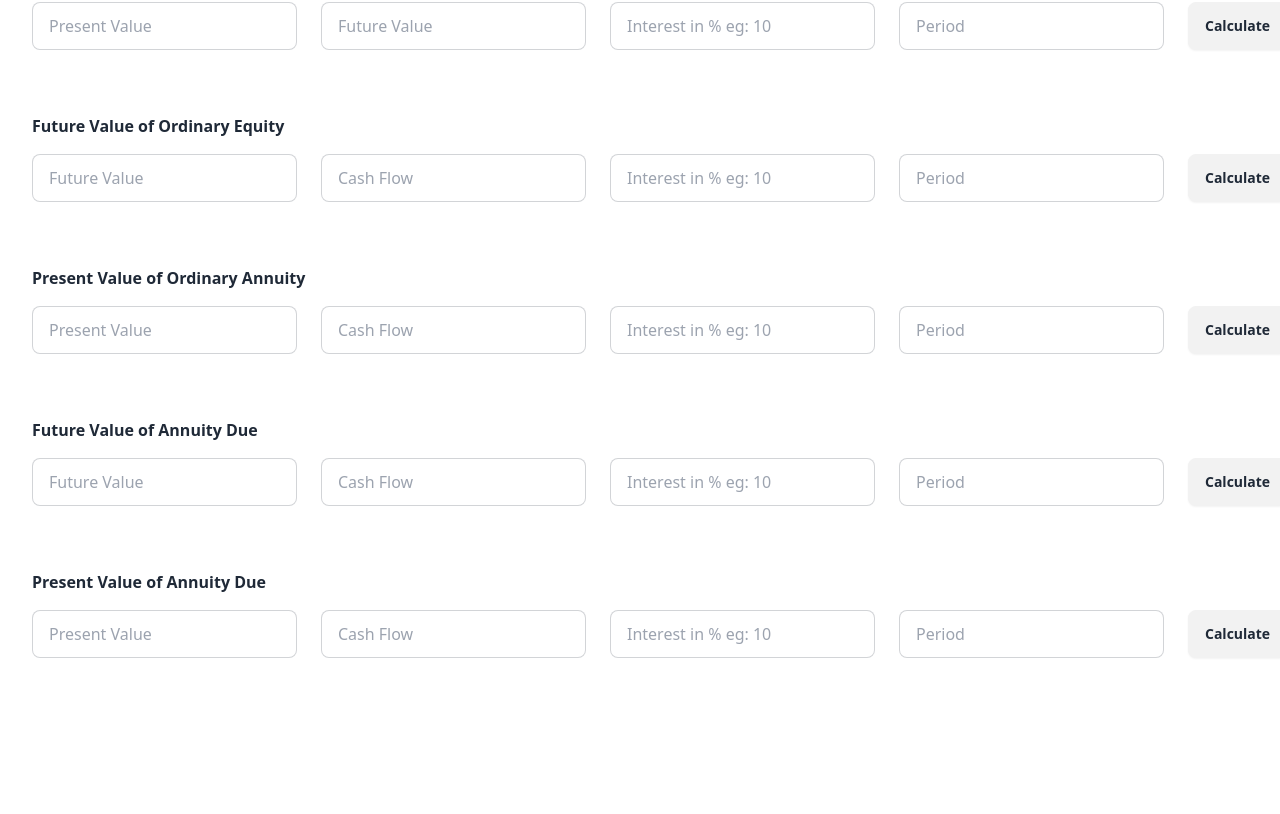
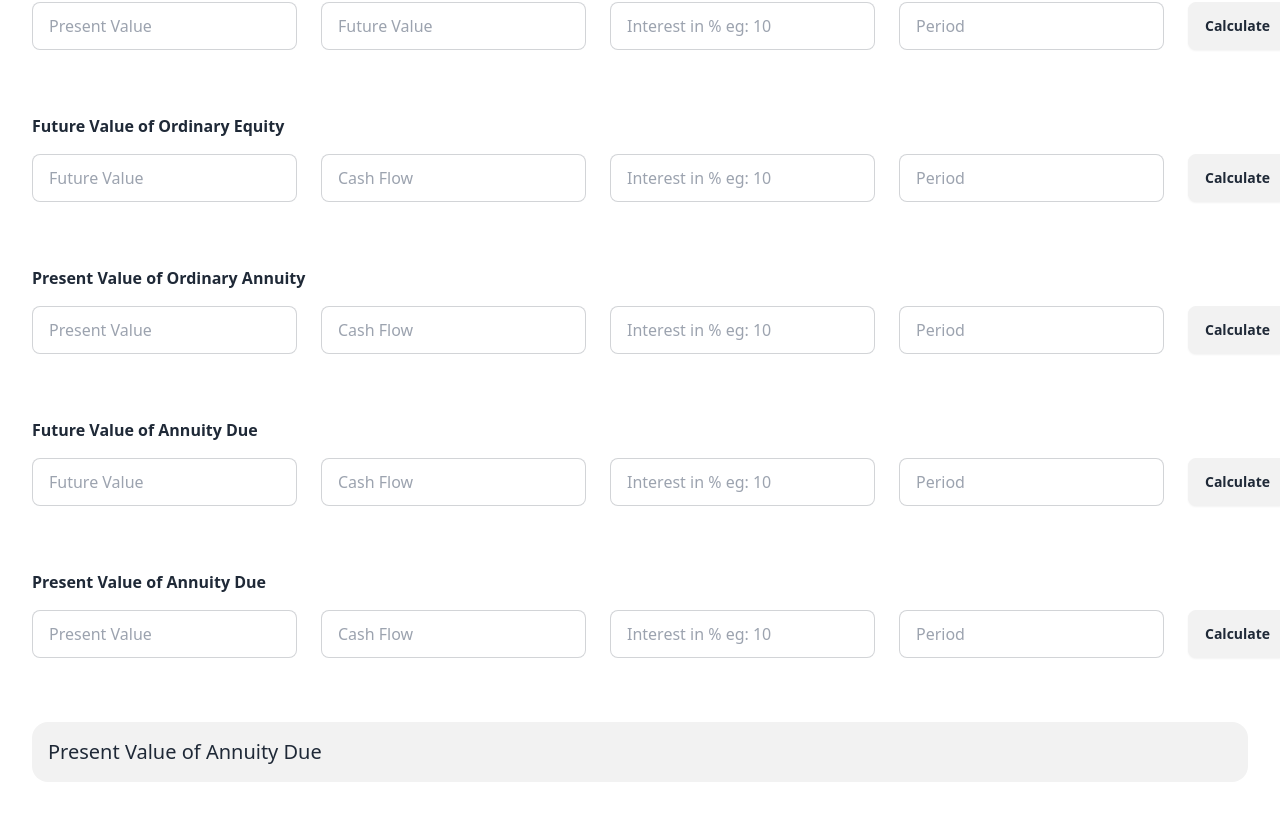
Before and after one commit to mustafakhanneo/tvmfinance, a React (Vite) app: page / in a window 1280 px wide. Shown: the part 310-1124 px from the top of the page. Before the commit the page ends 1000 px from the top, so only its background shows below. Built offline with nearby package versions, Linux system fonts and the light colour scheme; a web font is replaced by a local one.

Commit message:
test feature

```diff
--- a/src/tabs/Home.jsx
+++ b/src/tabs/Home.jsx
@@ -270,6 +270,26 @@ function Home() {
         </div>
         </div>
         </div>
+
+        {/* Present Value of Annuity DUe */}
+
+        <details className="collapse bg-base-200">
+  <summary className="collapse-title text-xl font-medium">Present Value of Annuity Due</summary>
+  <div className="collapse-content">
+  <div className='flex sm:flex-row flex-col sm:space-x-6 space-x-0 sm:space-y-0 space-y-2'>
+        <input onChange={e => setDuePvalue(e.target.value)} type="text" placeholder="Present Value" className="input input-bordered w-auto max-w-xs" />
+        <input onChange={e => setDuePcash(e.target.value)} type="text" placeholder="Cash Flow" className="input input-bordered w-auto max-w-xs" />
+        <input onChange={e => setDuePintr(e.target.value)} type="text" placeholder="Interest in % eg: 10" className="input input-bordered w-auto max-w-xs" />
+        <input onChange={e => setDuePperiod(e.target.value)} type="text" placeholder="Period" className="input input-bordered w-auto max-w-xs" />
+        <button onClick={duePresent} className="btn back">Calculate</button>
+        <div className='items-center justify-center flex'>
+          <p className='font-bold text-2xl'>{answerDuePresent}</p>
+        </div>
+        </div>
+  </div>
+</details>
+
+
       </div>
 
     </div>
```
